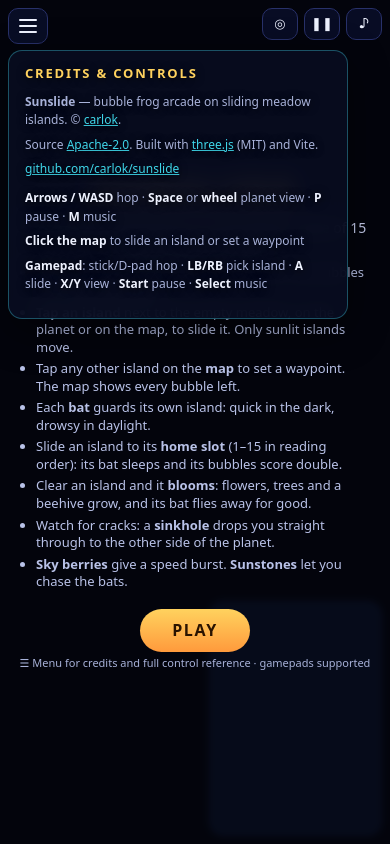
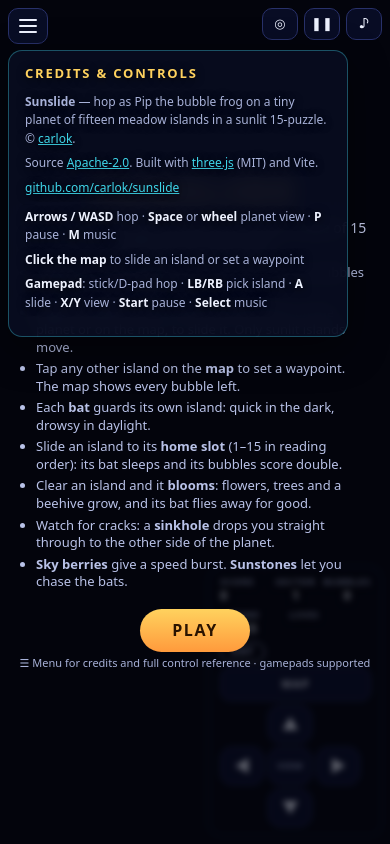
Before and after one commit to carlok/sunslide, a website: page index.html in a window 390 px wide. Both pictures are taken after a click on the button "Menu, credits and controls". Drawn offline with Linux system fonts and the light colour scheme.

Commit message:
Credits copy and mobile map toggle (#25 #26)
Reword hamburger credits and README Credits to drop sliding/slides wording.
Add compact-only map toggle with aria-pressed, hidden by default, persisted
in localStorage; desktop map stays always visible.

Co-authored-by: Carlo Perassi <carlo.perassi@gmail.com>

```diff
--- a/index.html
+++ b/index.html
@@ -36,7 +36,7 @@
     <div id="menuPanel" class="menu-panel hide" role="dialog" aria-modal="true" aria-labelledby="menuTitle" tabindex="-1">
       <h2 id="menuTitle">Credits &amp; controls</h2>
       <div id="credits" class="menu-block">
-        <p><strong>Sunslide</strong> — bubble frog arcade on sliding meadow islands. © <a href="https://github.com/carlok" rel="noopener noreferrer">carlok</a>.</p>
+        <p><strong>Sunslide</strong> — hop as Pip the bubble frog on a tiny planet of fifteen meadow islands in a sunlit 15-puzzle. © <a href="https://github.com/carlok" rel="noopener noreferrer">carlok</a>.</p>
         <p>Source <a href="https://github.com/carlok/sunslide/blob/main/LICENSE" rel="noopener noreferrer">Apache-2.0</a>. Built with <a href="https://threejs.org/" rel="noopener noreferrer">three.js</a> (MIT) and Vite.</p>
         <p><a href="https://github.com/carlok/sunslide" rel="noopener noreferrer">github.com/carlok/sunslide</a></p>
       </div>
@@ -64,8 +64,11 @@
         <span id="hint"></span>
       </footer>
       <div id="mapbox">
-        <canvas id="map" role="img" aria-label="Island map: tap to slide an adjacent island or set a waypoint"></canvas>
-        <p id="mapcap">Map · tap: slide / waypoint</p>
+        <button type="button" id="mapToggle" class="map-toggle" aria-controls="mapPanel" aria-expanded="false" aria-pressed="false" aria-label="Show island map">Map</button>
+        <div id="mapPanel">
+          <canvas id="map" role="img" aria-label="Island map: tap to slide an adjacent island or set a waypoint"></canvas>
+          <p id="mapcap">Map · tap: slide / waypoint</p>
+        </div>
       </div>
       <nav id="pad" aria-label="Direction pad">
         <button type="button" class="u" data-d="0" aria-label="Up">▲</button>
--- a/src/main.js
+++ b/src/main.js
@@ -1,7 +1,9 @@
 import { initAppMenu } from './menu.js';
+import { initMapToggle } from './map-toggle.js';
 
 async function boot() {
   initAppMenu();
+  initMapToggle();
   const { startSunslide } = await import('virtual:sunslide-game');
   startSunslide();
 }
--- /dev/null
+++ b/src/map-toggle.js
@@ -0,0 +1,40 @@
+/** Mobile map show/hide; desktop keeps map always on. */
+import { store } from './logic/store.js';
+
+const COMPACT_MQ = '(max-width: 699px), (max-height: 520px) and (orientation: landscape)';
+
+export function initMapToggle() {
+  const btn = document.getElementById('mapToggle');
+  const panel = document.getElementById('mapPanel');
+  if (!btn || !panel) return;
+
+  const mq = window.matchMedia(COMPACT_MQ);
+
+  const setVisible = (vis, remember) => {
+    panel.classList.toggle('map-hidden', !vis);
+    panel.setAttribute('aria-hidden', vis ? 'false' : 'true');
+    btn.setAttribute('aria-expanded', vis ? 'true' : 'false');
+    btn.setAttribute('aria-pressed', vis ? 'true' : 'false');
+    btn.setAttribute('aria-label', vis ? 'Hide island map' : 'Show island map');
+    if (remember) store.set('mapVisible', vis);
+  };
+
+  const applyMode = () => {
+    const compact = mq.matches;
+    btn.classList.toggle('map-toggle-active', compact);
+    if (!compact) {
+      setVisible(true, false);
+      return;
+    }
+    setVisible(store.get('mapVisible', false), false);
+  };
+
+  btn.addEventListener('click', () => {
+    if (!mq.matches) return;
+    const next = btn.getAttribute('aria-pressed') !== 'true';
+    setVisible(next, true);
+  });
+
+  applyMode();
+  mq.addEventListener('change', applyMode);
+}
--- a/src/styles.css
+++ b/src/styles.css
@@ -29,7 +29,13 @@ a{color:var(--teal)}
 #status{display:flex;justify-content:space-between;align-items:center;gap:8px;font-size:11px;color:var(--dim);min-height:22px}
 #hint{text-align:right;overflow:hidden;white-space:nowrap;text-overflow:ellipsis;max-width:62%}
 #chip{flex:none;padding:2px 10px;border-radius:99px;border:1px solid currentColor;font-weight:800;letter-spacing:.1em;font-size:10px}
-#mapbox{width:100%;min-width:0}
+#mapbox{width:100%;min-width:0;display:flex;flex-direction:column;gap:6px}
+.map-toggle{display:none;align-items:center;justify-content:center;width:100%;min-height:34px;padding:6px 10px;border-radius:10px;border:1px solid var(--line);background:rgba(12,17,48,.85);font-size:11px;font-weight:800;letter-spacing:.1em;text-transform:uppercase;touch-action:manipulation}
+.map-toggle:focus-visible{outline:2px solid var(--teal);outline-offset:2px}
+.map-toggle.map-toggle-active{display:flex}
+.map-toggle[aria-pressed="true"]{border-color:var(--teal);color:var(--teal)}
+#mapPanel{width:100%}
+#mapPanel.map-hidden{display:none}
 #map{width:100%;aspect-ratio:1.5;display:block;border-radius:10px;background:#0b1630;touch-action:none;cursor:pointer}
 #mapcap{font-size:9px;color:var(--dim);letter-spacing:.1em;text-transform:uppercase;text-align:center;margin:4px 0 0}
 #pad{flex:none;display:grid;grid-template-columns:repeat(3,50px);grid-template-rows:repeat(3,42px);gap:4px;touch-action:none;justify-self:end}
```
Also changed, not shown: tests/smoke.mjs (+59 -1 lines), README.md.
